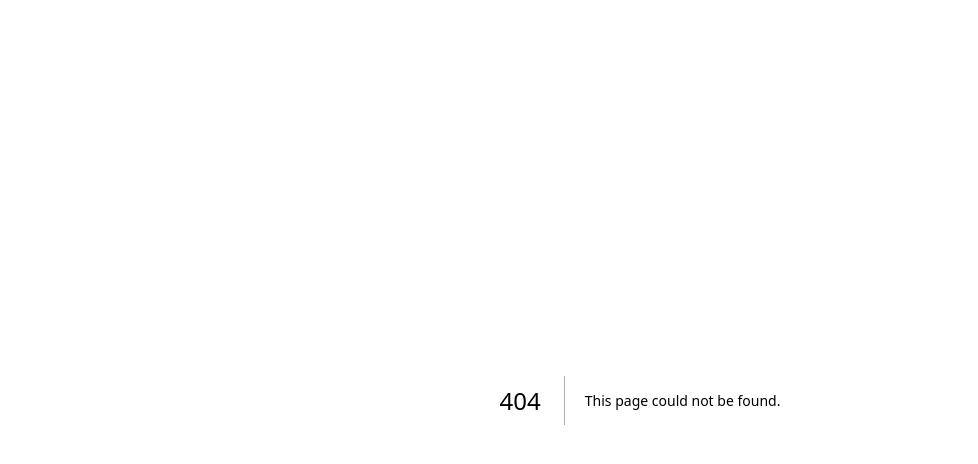
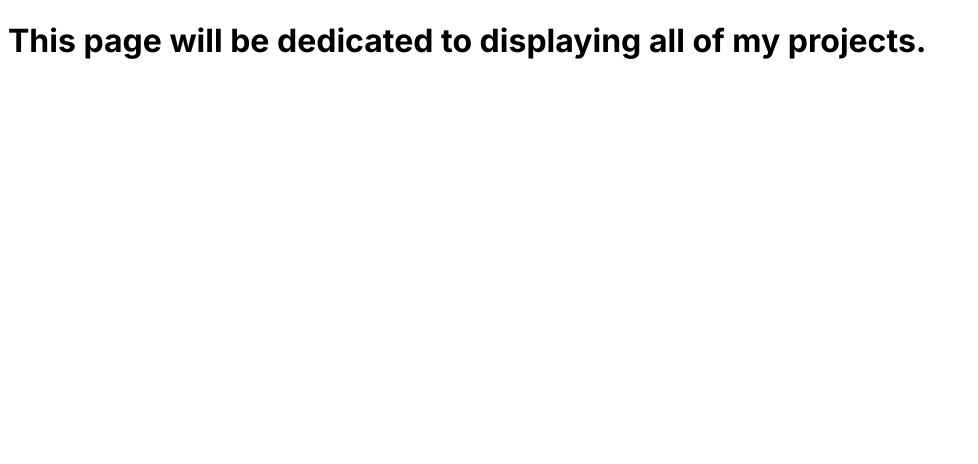
Before and after one commit to Chrisgrr3/christopher-portfolio, a Next.js app: page /projects in a window 1280 px wide. Before the commit this address had no page. Shown: the top 464 px of the page, without its empty margins (0-978 px from the left). Built offline with nearby package versions, Linux system fonts and the light colour scheme.

Commit message:
Placeholder text for homepage and created route for projects.

```diff
--- a/app/page.tsx
+++ b/app/page.tsx
@@ -1,3 +1,7 @@
 export default function Home() {
-  return <main></main>;
+  return (
+    <main>
+      <h1>This is the main page for my portfolio website.</h1>
+    </main>
+  );
 }
--- /dev/null
+++ b/app/projects/page.tsx
@@ -0,0 +1,7 @@
+export default function Projects() {
+  return (
+    <div>
+      <h1>This page will be dedicated to displaying all of my projects.</h1>
+    </div>
+  );
+}
```
